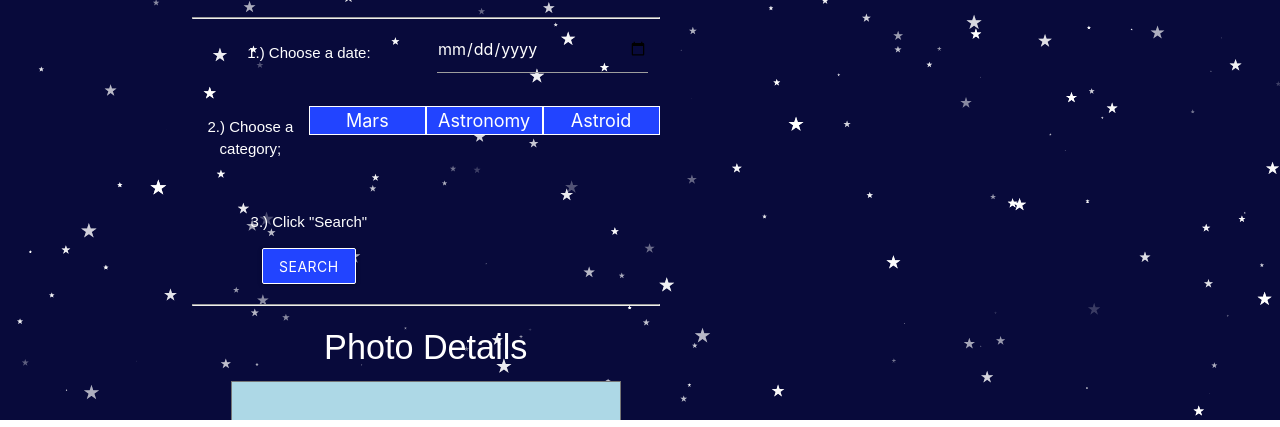
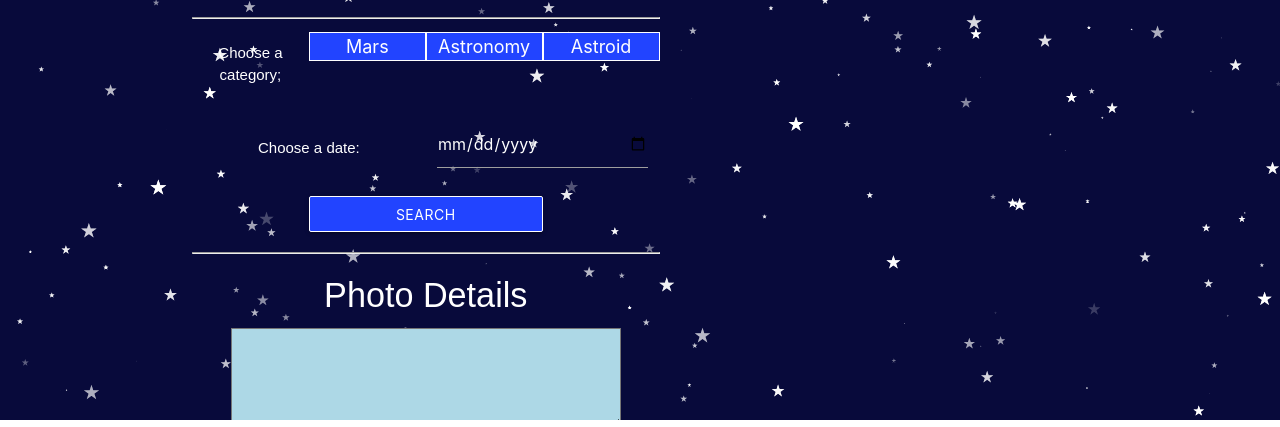
Before and after one commit to nkleinmann/Project-Wilder, a plain HTML site: page index.html in a window 1280 px wide. Shown: the part 380-807 px from the top of the page. Drawn offline with nearby package versions, Linux system fonts and the light colour scheme.

Commit message:
Fixed order of category and date

```diff
--- a/index.html
+++ b/index.html
@@ -58,26 +58,23 @@
             <hr>
 
             <div class="row">
+              <p class="col s12 m3">Choose a category;</p>
+              <button id="Btn1" class="button col s12 m3">Mars</button>
+              <button id="Btn2" class="button col s12 m3">Astronomy</button>
+              <button id="Btn3" class="button col s12 m3">Astroid</button>
+            </div>
+            <div class="row">
               <div class="col s12 m6">
-                <!-- <label>Choose a date:</label> -->
-                <p>1.) Choose a date:</p>
+                <p>Choose a date:</p>
               </div>
               <div class="col s12 m6">
                 <input type="date" id="searchDate" name="searchDate">
               </div>
             </div>
             <div class="row">
-              <p class="col s12 m3">2.) Choose a category;</p>
-              <button id="Btn1" class="button col s12 m3">Mars</button>
-              <button id="Btn2" class="button col s12 m3">Astronomy</button>
-              <button id="Btn3" class="button col s12 m3">Astroid</button>
-            </div>
-            <div class="row">
-              <div class="col s12 m6">
-                <p>3.) Click "Search" </p>
-                <button class="btn waves-effect waves-blue" id="searchBtn" type="submit">Search</button>
-                <!-- <input type="submit" value="Search"> -->
-              </div>
+                <div class="col m3"></div>
+                <button class="btn waves-effect waves-blue col s12 m6" id="searchBtn" type="submit">Search</button>
+                <div class="col m3"></div>
             </div>
             <hr>
             <div class="row">
```
